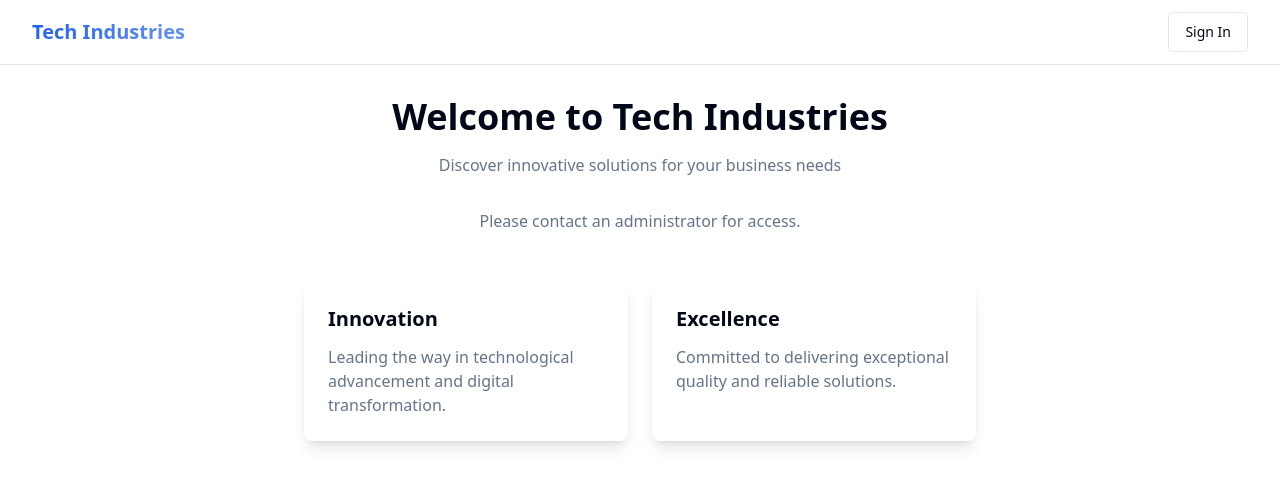
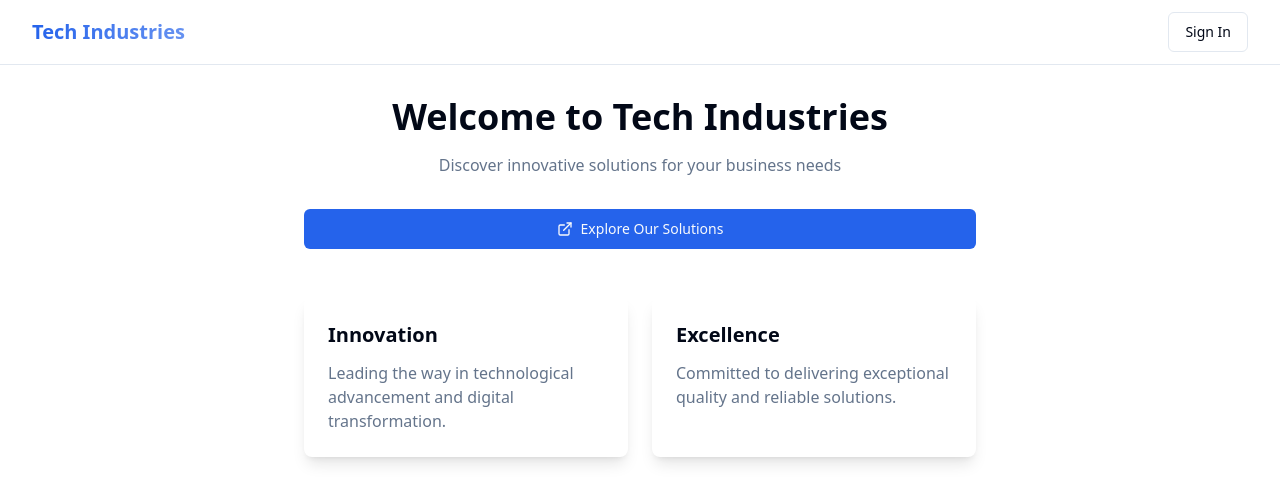
Before and after one commit to smilebaim/Random-View, a React (Vite) app: page / in a window 1280 px wide. Shown: the top 502 px of the page. Built offline with nearby package versions, Linux system fonts and the light colour scheme; no server answers; the database is empty.

Commit message:
Update HomePage to allow public access

```diff
--- a/src/pages/HomePage.jsx
+++ b/src/pages/HomePage.jsx
@@ -31,7 +31,7 @@ export function HomePage() {
       } catch (error) {
         console.error(`Attempt ${attempt} failed:`, error);
         if (attempt === retries) {
-          throw new Error(`Failed to fetch data after ${retries} attempts. Please check your internet connection and try again.`);
+          throw new Error(`Failed to fetch data after ${retries} attempts. Please try again later.`);
         }
         await new Promise(resolve => setTimeout(resolve, delay));
       }
@@ -80,8 +80,10 @@ export function HomePage() {
                 </Button>
               </div>
             ) : isLoading ? (
-              <p className="text-muted-foreground">Loading...</p>
-            ) : websites.length > 0 ? (
+              <div className="flex justify-center">
+                <div className="animate-spin rounded-full h-8 w-8 border-b-2 border-primary"></div>
+              </div>
+            ) : (
               <Button
                 asChild
                 className="flex items-center gap-2"
@@ -91,8 +93,6 @@ export function HomePage() {
                   Explore Our Solutions
                 </Link>
               </Button>
-            ) : (
-              <p className="text-muted-foreground">Please contact an administrator for access.</p>
             )}
           </header>
 
```
